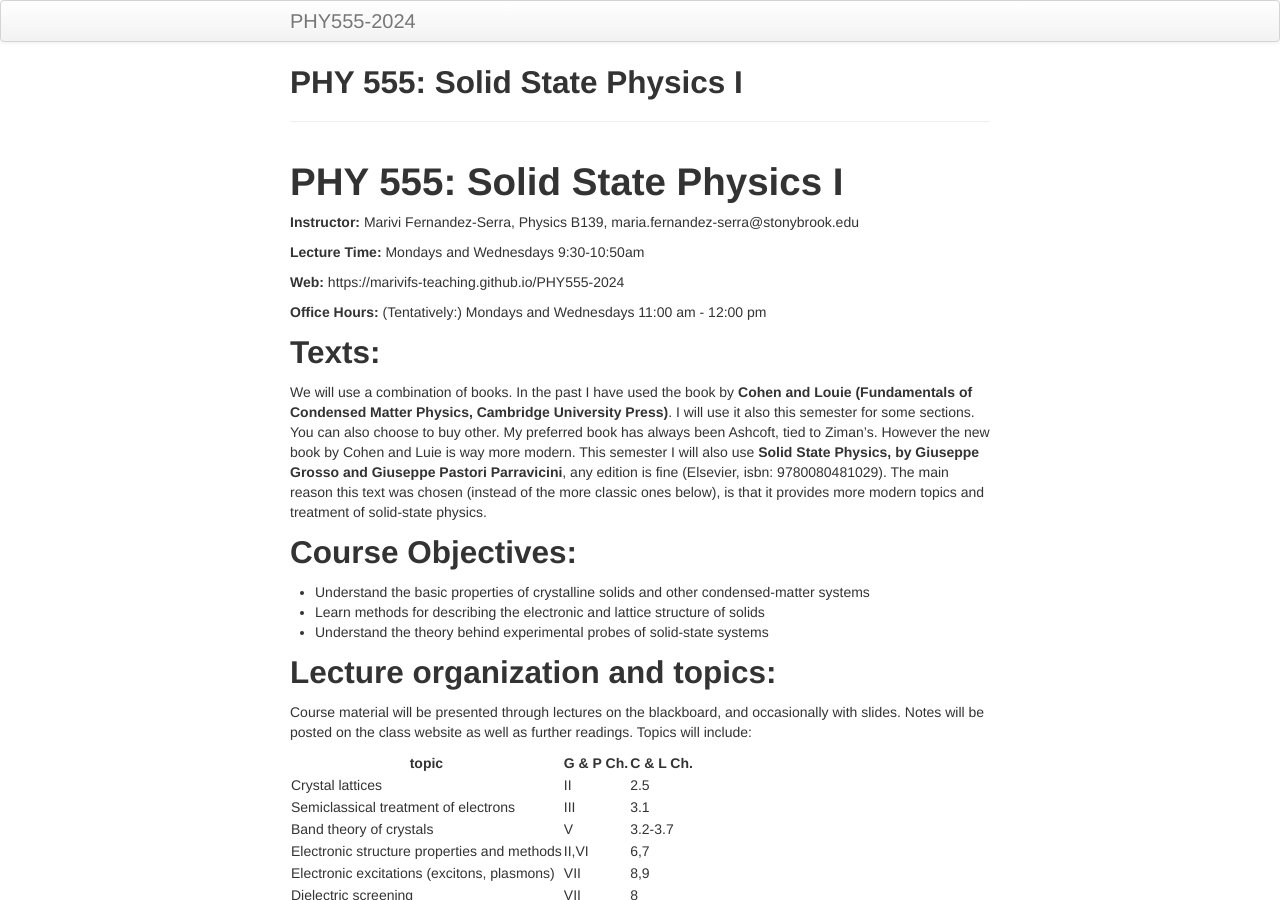
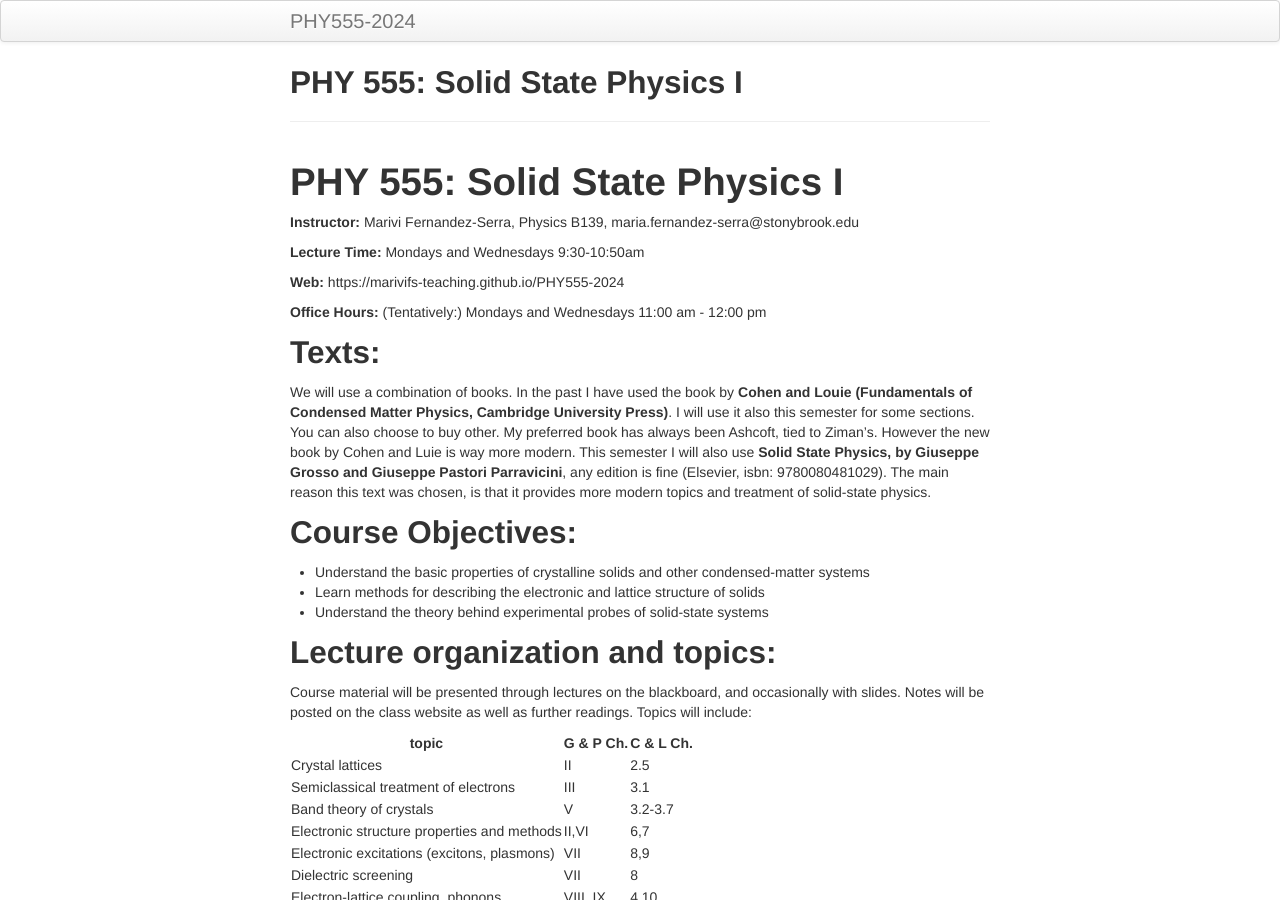
Before and after one commit to marivifs-teaching/PHY555-2024, a Jekyll site: the page built from pages/syllabus.md, in a window 1280 px wide and 900 px high. Built offline with Jekyll 4.4.1, drawn with Linux system fonts in a browser that asks for light colours; our own code applies the rules of GitHub Pages for plain Markdown files.

Commit message:
syllabus modified

```diff
--- a/pages/syllabus.md
+++ b/pages/syllabus.md
@@ -12,8 +12,7 @@
 
 ## Texts:
 We will use a combination of books. In the past I have used the book by **Cohen and Louie (Fundamentals of Condensed Matter Physics, Cambridge University Press)**. I will use it also this semester for some sections. You can also choose to buy other. My preferred book has always been Ashcoft, tied to Ziman's. However the new book by Cohen and Luie is way more modern. This semester I will also use **Solid State Physics, by Giuseppe Grosso and Giuseppe Pastori
-Parravicini**, any edition is fine (Elsevier, isbn: 9780080481029). The main reason this text was chosen
-(instead of the more classic ones below), is that it provides more modern topics and treatment of solid-state
+Parravicini**, any edition is fine (Elsevier, isbn: 9780080481029). The main reason this text was chosen, is that it provides more modern topics and treatment of solid-state
 physics.
 
 
```
